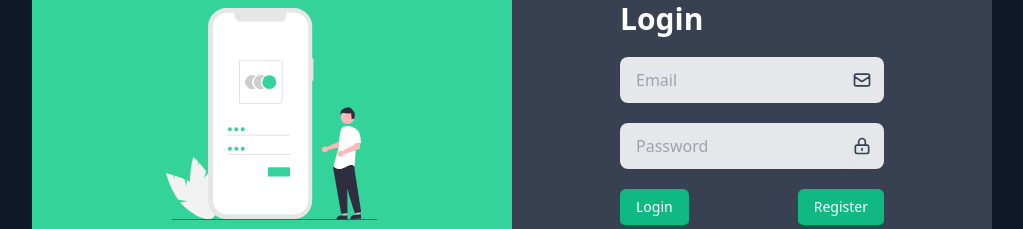
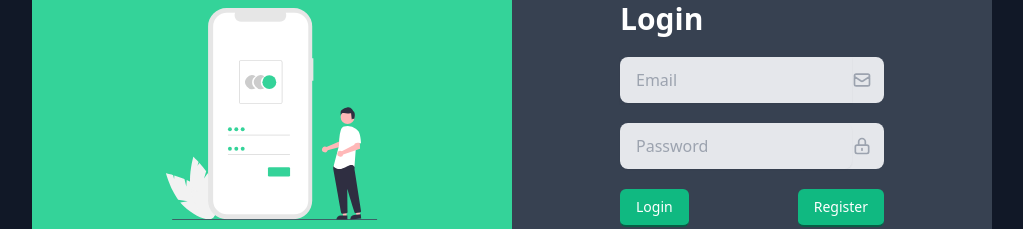
Before and after one commit to gs-nasc/note-website, a Next.js app: page / in a window 1280 px wide. Shown: the part 250-479 px from the top of the page, without its empty margins (128-1151 px from the left). Built offline with nearby package versions, Linux system fonts and the light colour scheme.

Commit message:
:lock: Login Screen

```diff
--- a/components/auth/Login.tsx
+++ b/components/auth/Login.tsx
@@ -23,7 +23,7 @@ const Login: NextPage = () => {
                                     className="w-full pl-4 pr-10 py-3 leading-none shadow-sm focus:outline-none focus:shadow-outline text-gray-700 bg-transparent"
                                     placeholder="Email" id="email" />
                                 <label htmlFor="email">
-                                    <MailIcon className="h-5 w-5 mr-3 text-gray-700 font-bold" />
+                                    <MailIcon className="h-5 w-5 mr-3 text-gray-400 font-bold" />
                                 </label>
                             </div>
                             <div className="mt-5 flex flex-row items-center bg-gray-200 rounded-lg">
@@ -31,7 +31,7 @@ const Login: NextPage = () => {
                                     className="w-full pl-4 pr-10 py-3 leading-none rounded-lg shadow-sm focus:outline-none focus:shadow-outline text-gray-700 bg-transparent"
                                     placeholder="Password" id="password" />
                                 <label htmlFor="password">
-                                    <LockClosedIcon className="h-5 w-5 mr-3 text-gray-700 font-bold" />
+                                    <LockClosedIcon className="h-5 w-5 mr-3 text-gray-400 font-bold" />
                                 </label>
                             </div>
                         </section>
```
